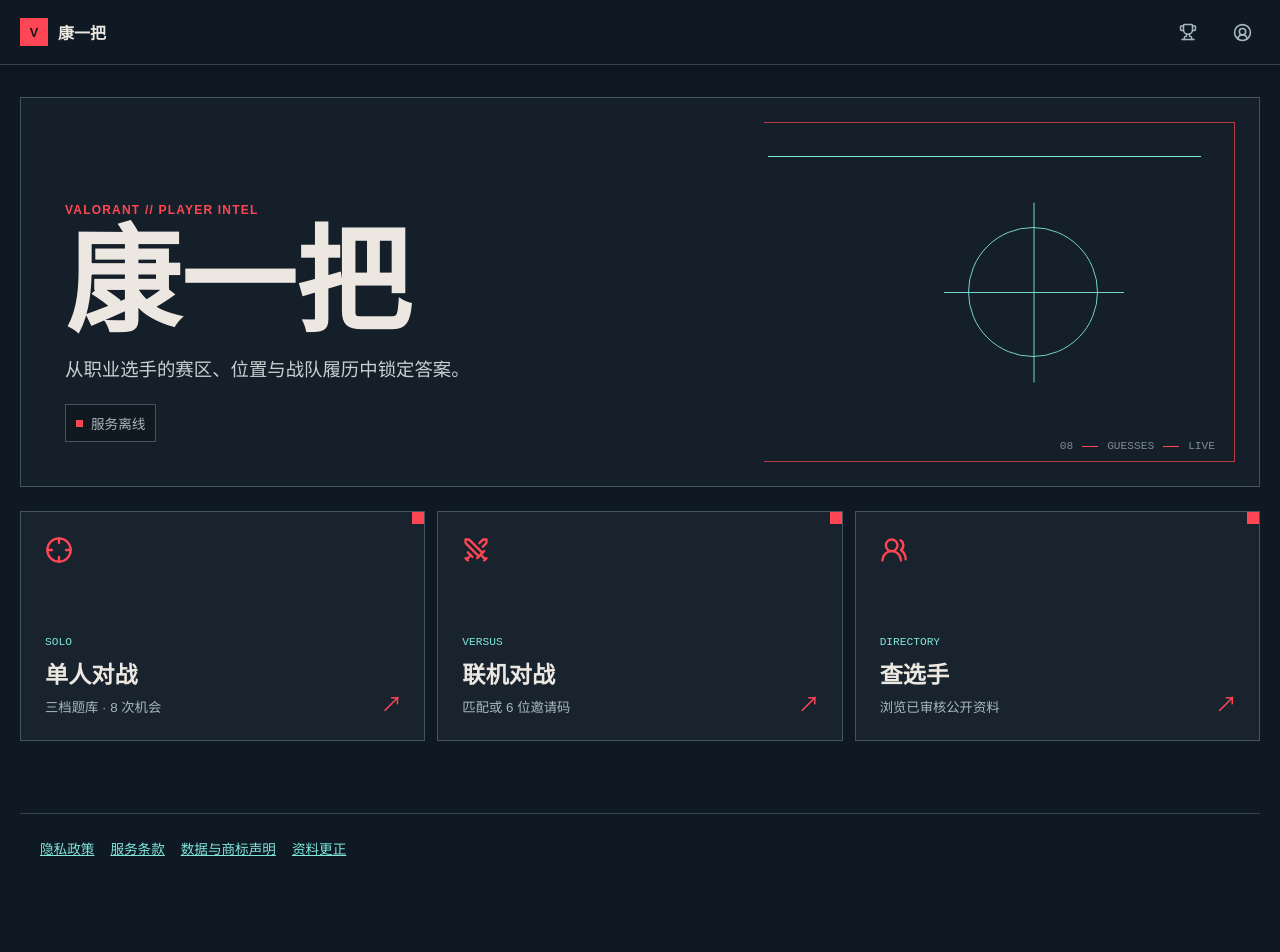
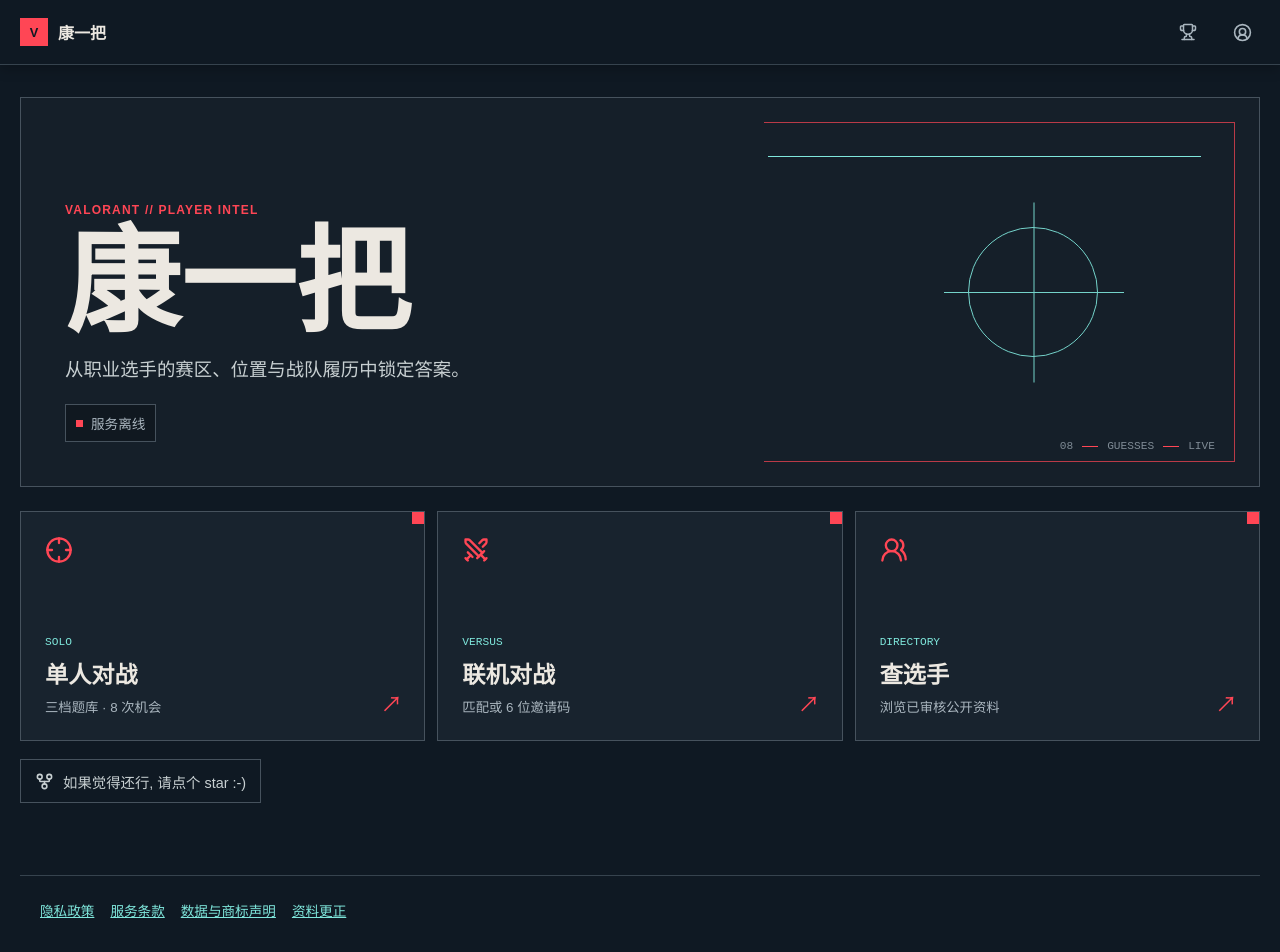
Before and after one commit to Jaytang1222/valorantZMJJKK, a Next.js app in the folder apps/web/: page / in a window 1280 px wide. Shown: the top 952 px of the page. Before the commit the page ends 894 px from the top, so only its background shows below. Built offline with nearby package versions, Linux system fonts and the light colour scheme; no server answers.

Commit message:
feat: add homepage repository link

```diff
--- a/apps/web/app/page.tsx
+++ b/apps/web/app/page.tsx
@@ -74,7 +74,16 @@
           </span>
         </a>
       </section>
+      <a
+        className="home-github"
+        href="https://github.com/Jaytang1222/valorantZMJJKK"
+        target="_blank"
+        rel="noreferrer"
+      >
+        <GitFork aria-hidden="true" size={19} />
+        <span>如果觉得还行, 请点个 star :-)</span>
+      </a>
     </main>
   );
 }
-import { Crosshair, Swords, UsersRound } from "lucide-react";
+import { Crosshair, GitFork, Swords, UsersRound } from "lucide-react";
--- a/apps/web/app/styles.css
+++ b/apps/web/app/styles.css
@@ -993,6 +993,26 @@
   font-size: 1.35rem;
 }
 
+.home-github {
+  display: inline-flex;
+  min-height: 44px;
+  align-items: center;
+  gap: 9px;
+  margin-top: 18px;
+  border: 1px solid #46525d;
+  padding: 0 14px;
+  color: #c8d0d2;
+  font-size: 0.9rem;
+  text-decoration: none;
+}
+
+.home-github:hover,
+.home-github:focus-visible {
+  border-color: #7fe7dc;
+  color: #ece8e1;
+  outline: none;
+}
+
 article,
 .guess-box,
 .result-panel,
```
